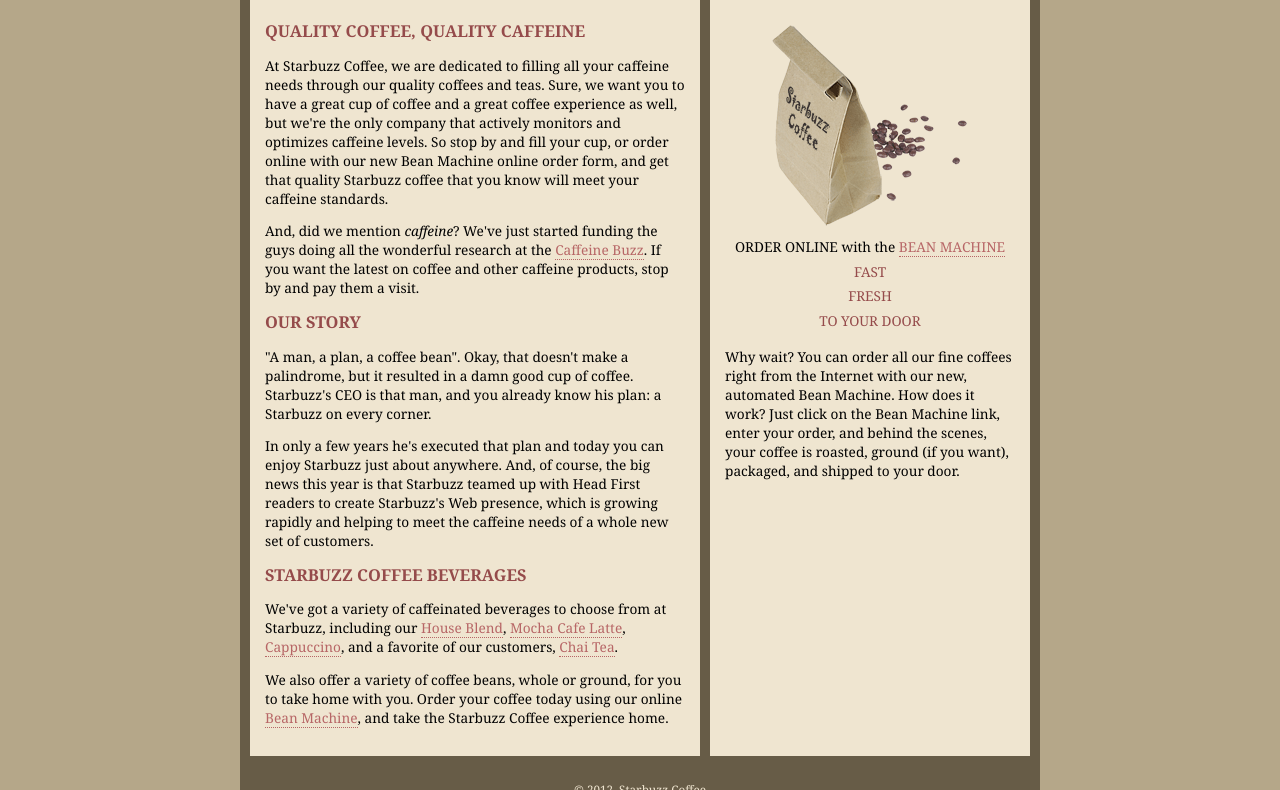
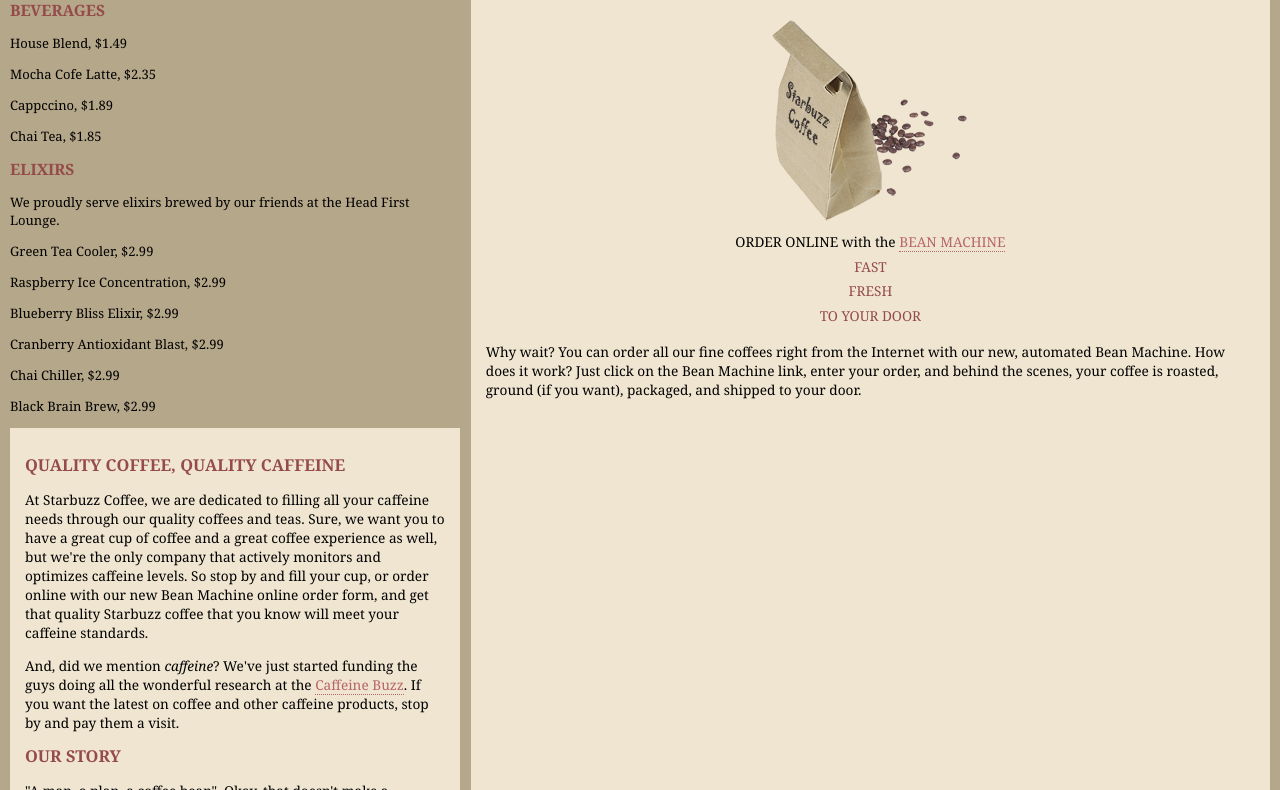
Before and after one commit to chenyuejing1234/F, a plain HTML site: page index.html in a window 1280 px wide. Shown: the part 139-929 px from the top of the page. Drawn offline with Linux system fonts and the light colour scheme; files whose address does not match are found by name.

Commit message:
Add files via upload

```diff
--- a/index.html
+++ b/index.html
@@ -7,12 +7,29 @@
   </head>
 
   <body>
-    <div id="allcontent">
+
     <div id="header">
       <img src="images/header.gif" alt="Starbuzz Coffee header image">
     </div>
     <div id="tableContainer">
       <div id="tableRow">
+          <div id="drinks">
+              <h1>BEVERAGES</h1>
+              <P>House Blend, $1.49</P>
+              <p>Mocha Cofe Latte, $2.35</p>
+              <P>Cappccino, $1.89</P>
+              <p>Chai Tea, $1.85</p>
+            <h1>ELIXIRS</h1>
+               <p>We proudly serve elixirs brewed by our friends
+                 at the Head First Lounge.
+               </p>
+               <p>Green Tea Cooler, $2.99</p>
+               <p>Raspberry Ice Concentration, $2.99</p>
+               <p>Blueberry Bliss Elixir, $2.99</p>
+               <p>Cranberry Antioxidant Blast, $2.99</p>
+               <p>Chai Chiller, $2.99</p>
+               <p>Black Brain Brew, $2.99</p>
+            </div>
     <div id="main">
       <h1>QUALITY COFFEE, QUALITY CAFFEINE</h1>
       <p>
```
Also changed, not shown: div.css (added, +19 -0 lines).
